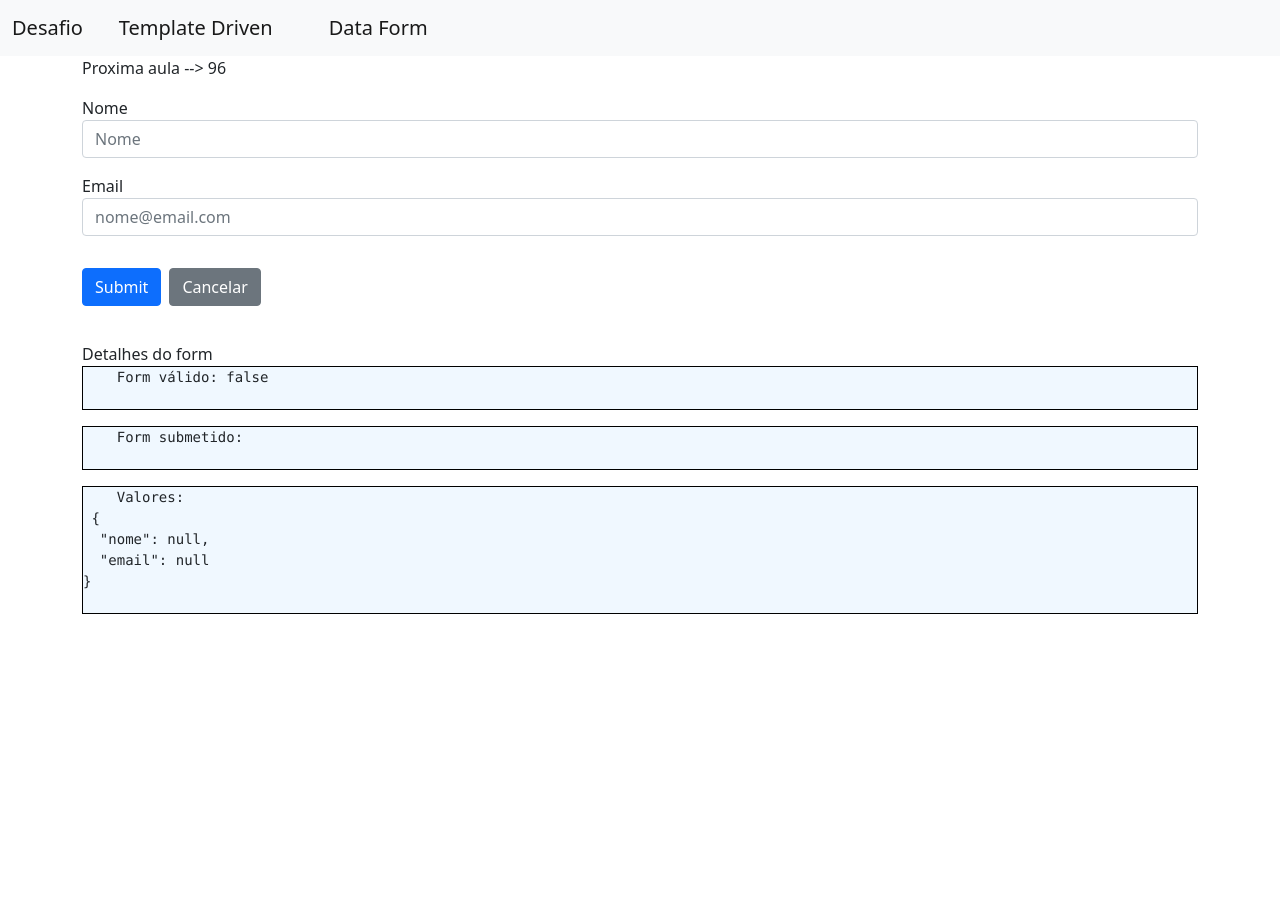
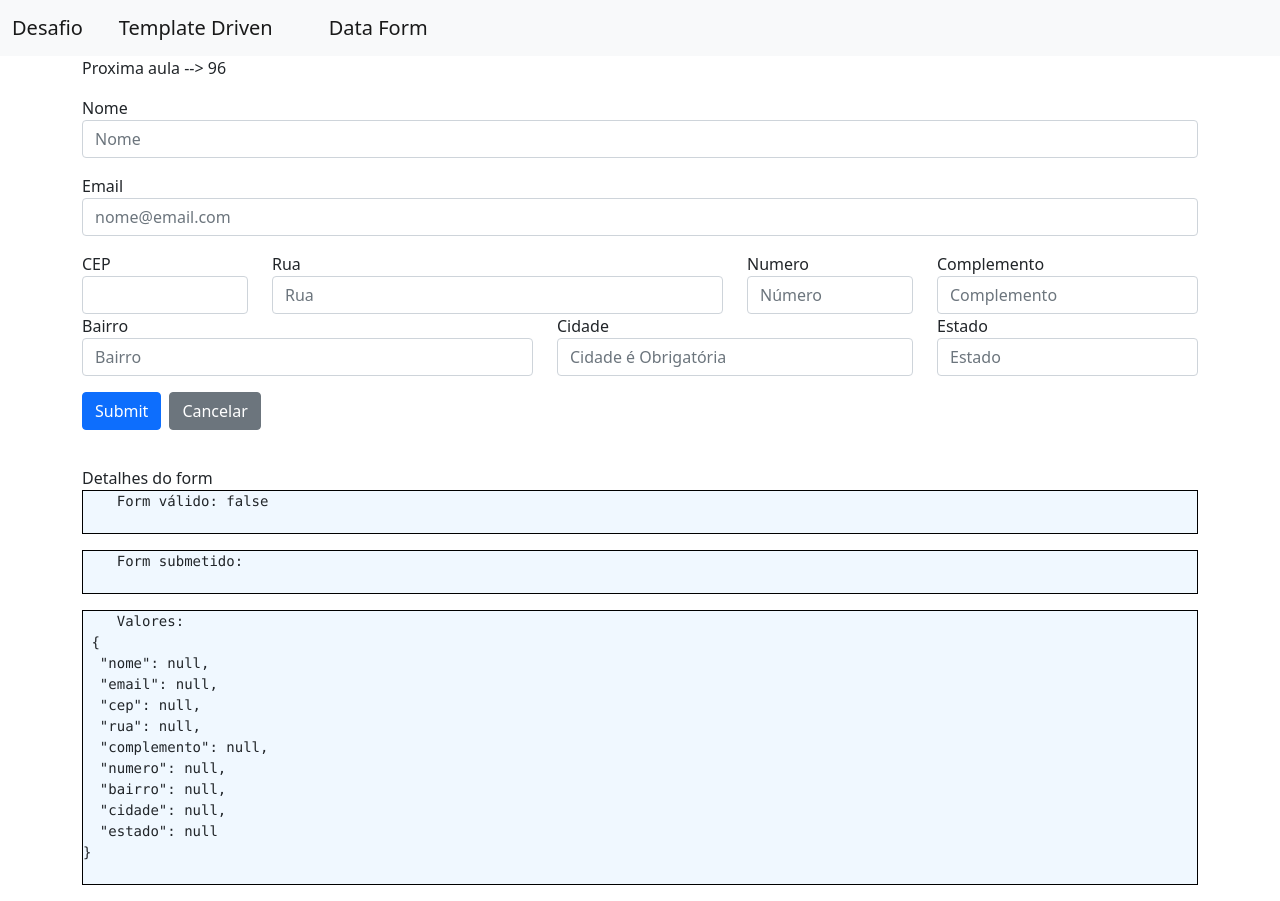
Before and after one commit to RafaelNevesdeOliveira/formAngular, an Angular app: page /dataForm in a window 1280 px wide. Before the commit the page ends 800 px from the top, so only its background shows below. Built offline with nearby package versions, Linux system fonts and the light colour scheme.

Commit message:
added form

```diff
--- a/src/app/data-form/data-form.component.html
+++ b/src/app/data-form/data-form.component.html
@@ -1,14 +1,16 @@
 <form [formGroup]="formulario" (ngSubmit)="onSubmit()" >
   <p>Proxima aula -->  96</p>
 
+  <!-- NOME -->
   <div class="form-group col-mb-12" [ngClass]="aplicaCssErro('nome')">
     <label class="control-label" for="nome">Nome</label>
-    <input type="text" class="form-control" id="nome" formControlName="nome" placeholder="Nome"  />
+    <input type="text" class="form-control" id="nome" formControlName="nome" placeholder="Nome"/>
 
     <app-campo-control-erro [mostrarErro]="verificaValidTouched('nome')" msgErro="Nome obrigatório">
     </app-campo-control-erro>
   </div>
 
+  <!-- EMAIL -->
   <div class="form-group col-mb-12 py-3" [ngClass]="aplicaCssErro('email')">
     <label class="control-label" for="email">Email</label>
     <input type="email" class="form-control" id="email" formControlName="email" placeholder="nome@email.com" />
@@ -19,6 +21,86 @@
     <app-campo-control-erro [mostrarErro]="verificaEmailInvalido()" msgErro="Email inválido">
     </app-campo-control-erro>
   </div>
+
+
+  <div ngModelGroup="endereco">
+    <div class="form-group row">
+      <div class="col-md-2" [ngClass]="aplicaCssErro('cep')">
+        <label class="control-label" for="cep">CEP</label>
+
+        <input type="text" class="form-control" id="cep" formControlName="cep"/>
+
+        <app-campo-control-erro [mostrarErro]="verificaValidTouched('cep')" msgErro="CEP obrigatório">
+        </app-campo-control-erro>
+
+      </div>
+
+      <div class="col-md-5" [ngClass]="aplicaCssErro('rua')">
+        <label class="control-label" for="rua">Rua</label>
+
+        <input type="rua" class="form-control" id="rua" formControlName="rua" placeholder="Rua"/>
+
+        <app-campo-control-erro [mostrarErro]="verificaValidTouched('rua')" msgErro="Rua obrigatório">
+        </app-campo-control-erro>
+
+      </div>
+
+      <div class="col-md-2" [ngClass]="aplicaCssErro('numero')">
+        <label class="control-label" for="numero">Numero</label>
+
+        <input type="numero" class="form-control" id="numero" formControlName="numero" placeholder="Número"/>
+
+        <app-campo-control-erro [mostrarErro]="verificaValidTouched('numero')" msgErro="Numero obrigatório">
+        </app-campo-control-erro>
+
+      </div>
+
+      <div class="col-md-3" [ngClass]="aplicaCssErro('complemenmto')">
+        <label class="control-label" for="complemento">Complemento</label>
+
+        <input type="complemento" class="form-control" id="complemento" formControlName="complemento" placeholder="Complemento"/>
+
+        <app-campo-control-erro [mostrarErro]="verificaValidTouched('complemento')" msgErro="Complemento obrigatório">
+        </app-campo-control-erro>
+      </div>
+    </div>
+
+
+    <div class="form-group row">
+      <div class="col-md-5" [ngClass]="aplicaCssErro('bairro')">
+        <label class="control-label" for="bairro">Bairro</label>
+
+        <input type="text" class="form-control" id="bairro" formControlName="bairro" placeholder="Bairro"/>
+
+        <app-campo-control-erro [mostrarErro]="verificaValidTouched('bairro')" msgErro="Bairro obrigatório">
+        </app-campo-control-erro>
+
+      </div>
+
+      <div class="col-md-4" [ngClass]="aplicaCssErro('cidade')">
+        <label class="control-label" for="cidade">Cidade</label>
+
+        <input type="cidade" class="form-control" id="cidade" formControlName="cidade" placeholder="Cidade é Obrigatória"/>
+
+        <app-campo-control-erro [mostrarErro]="verificaValidTouched('cidade')" msgErro="Cidade obrigatório">
+        </app-campo-control-erro>
+      </div>
+
+      <div class="col-md-3" [ngClass]="aplicaCssErro('estado')">
+        <label class="control-label" for="estado">Estado</label>
+
+        <input type="estado" class="form-control" id="estado" formControlName="estado" placeholder="Estado"/>
+        <app-campo-control-erro [mostrarErro]="verificaValidTouched('estado')" msgErro="Estado obrigatório">
+        </app-campo-control-erro>
+      </div>
+    </div>
+
+
+
+  </div>
+
+
+
 
   <div class="col-auto py-3">
     <button type="submit" class="btn btn-primary" >
--- a/src/app/data-form/data-form.component.ts
+++ b/src/app/data-form/data-form.component.ts
@@ -17,6 +17,13 @@ export class DataFormComponent implements OnInit {
     this.formulario = this.formBuilder.group({
       nome: [null, [Validators.required, Validators.minLength(3), Validators.maxLength(20)]],
       email: [null,[Validators.required, Validators.email]],
+      cep: [null,[Validators.required]],
+      rua: [null,[Validators.required]],
+      complemento: [null],
+      numero: [null,[Validators.required]],
+      bairro: [null,[Validators.required]],
+      cidade: [null,[Validators.required]],
+      estado: [null,[Validators.required]],
     });
   }
 
@@ -30,7 +37,7 @@ export class DataFormComponent implements OnInit {
         console.log(data);
         this.resetar()
       },
-      // (error:any) => alert('deu ruim')
+    // (error:any) => alert('deu ruim')
       )
   }
 
@@ -57,5 +64,52 @@ export class DataFormComponent implements OnInit {
     this.formulario.reset()
   }
 
+  consultaCEP(cep:any, form: any){
+    // console.log(cep)
+    cep = cep.replace(/\D/g, '');
+
+    this.resetaDadosForm(form)
+    if (cep!= ""){
+      this.http.get(`https://viacep.com.br/ws/${cep}/json`).subscribe(data => this.populaDadosForm(data, form))
+    }
+  }
+
+  populaDadosForm(data:any, formulario: any){
+    // formulario.setValue({
+    //   nome: formulario.value.nome,
+    //   email: formulario.value.email,
+    //   endereco: {
+    //     rua: data.logradouro ,
+    //     cep: data.cep,
+    //     numero: '',
+    //     bairro: data.bairro ,
+    //     cidade: data.localidade,
+    //     estado: data.uf
+    //   }
+    // });
+
+    formulario.form.patchValue({
+      endereco: {
+        rua: data.logradouro ,
+        cep: data.cep,
+        bairro: data.bairro ,
+        cidade: data.localidade,
+        estado: data.uf
+      }
+    })
+    // console.log(formulario);
+  }
+
+  resetaDadosForm(formulario:any){
+    formulario.form.patchValue({
+      endereco: {
+        rua: null ,
+        bairro: null ,
+        cidade: null,
+        estado: null
+      }
+    })
+  }
+
 
 }
--- /dev/null
+++ b/src/app/form-debug/form-debug.component.css
@@ -0,0 +1,4 @@
+.debug{
+  background-color: aliceblue;
+  border: 1px solid black;
+}
```
